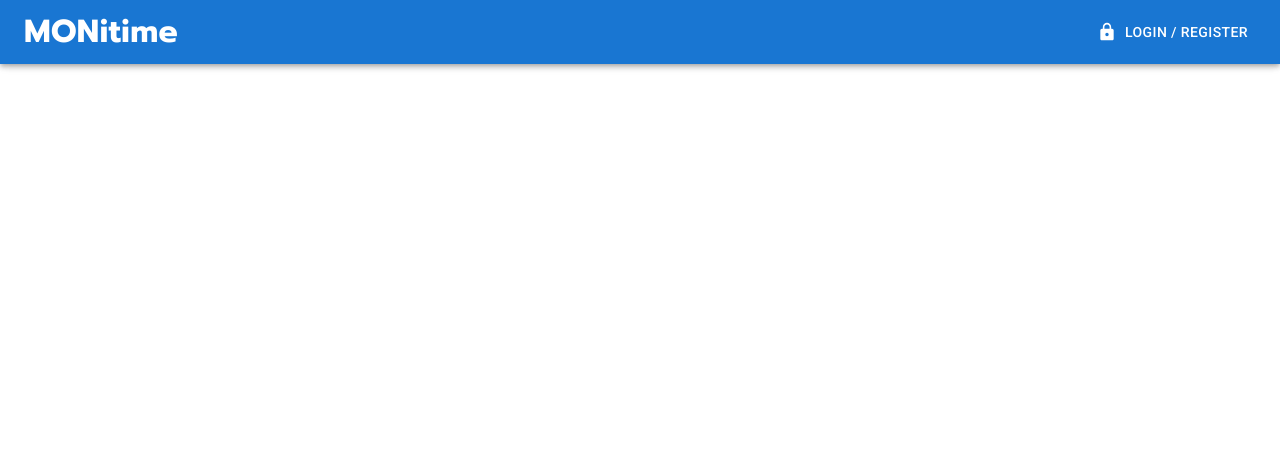
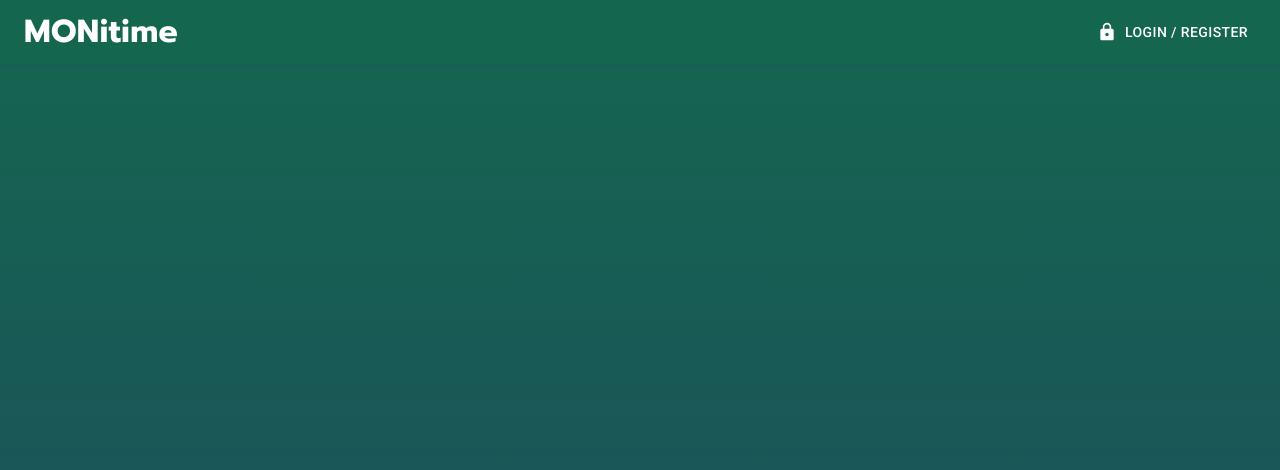
Before and after one commit to aramind/first-web-dev-portfolio, a React (Create React App) app in the folder p4-node-app/client/: page / in a window 1280 px wide. Shown: the top 470 px of the page. Built offline with nearby package versions, Linux system fonts and the light colour scheme.

Commit message:
feat: adding preliminary styling
  - started customizing the theme using the muiTheme.js
  - applying background color to body and navbar
  - setting the color for hover effect of navbar links

```diff
--- a/p4-node-app/client/src/App.js
+++ b/p4-node-app/client/src/App.js
@@ -1,4 +1,5 @@
 import "./App.css";
+import { ThemeProvider, createTheme } from "@mui/material";
 import NavBar from "./components/navbar/NavBar";
 
 function App() {
--- a/p4-node-app/client/src/components/navbar/NavBar.js
+++ b/p4-node-app/client/src/components/navbar/NavBar.js
@@ -11,6 +11,7 @@ import { Lock, PendingActionsOutlined } from "@mui/icons-material";
 import photoURL from "../../profile.jpg";
 import { useValue } from "../../context/ContextProvider";
 import NavBarLinks from "./NavBarLinks";
+import { theme } from "../../muiTheme";
 
 // testing only
 const user = { name: "testUser", photoURL };
@@ -22,7 +23,8 @@ const NavBar = () => {
   } = useValue();
   return (
     <AppBar
-    // sx={{ border: "1px solid red" }}
+      elevation={5}
+      sx={{ boxShadow: "0px 4px 4px #185E54" }}
     >
       <Toolbar
         // disableGutters
@@ -44,7 +46,7 @@ const NavBar = () => {
             to="/" //TODO: check this props
             sx={{
               "&:hover": {
-                color: "red", //TODO: finalize the color
+                color: theme.palette.hovercolor.text, //TODO: finalize the color
                 textDecoration: "none",
                 cursor: "pointer",
               },
--- a/p4-node-app/client/src/components/navbar/NavBarLink.js
+++ b/p4-node-app/client/src/components/navbar/NavBarLink.js
@@ -1,5 +1,6 @@
 import { Link } from "@mui/material";
 import React from "react";
+import { theme } from "../../muiTheme";
 
 const NavBarLink = ({ name, to }) => {
   return (
@@ -11,7 +12,7 @@ const NavBarLink = ({ name, to }) => {
       px={1}
       sx={{
         "&:hover": {
-          color: "red", //TODO: finalize the color
+          color: theme.palette.hovercolor.text, //TODO: finalize the color
           textDecoration: "underline",
         },
       }}
--- a/p4-node-app/client/src/index.css
+++ b/p4-node-app/client/src/index.css
@@ -1,13 +1,11 @@
 body {
-  margin: 0;
-  font-family: -apple-system, BlinkMacSystemFont, 'Segoe UI', 'Roboto', 'Oxygen',
-    'Ubuntu', 'Cantarell', 'Fira Sans', 'Droid Sans', 'Helvetica Neue',
-    sans-serif;
-  -webkit-font-smoothing: antialiased;
-  -moz-osx-font-smoothing: grayscale;
+  /* background-color: lightgray; */
+  min-height: 100vh;
+
+  background-image: linear-gradient(180deg, #15664f, #1c4c5e);
 }
 
 code {
-  font-family: source-code-pro, Menlo, Monaco, Consolas, 'Courier New',
+  font-family: source-code-pro, Menlo, Monaco, Consolas, "Courier New",
     monospace;
 }
--- a/p4-node-app/client/src/index.js
+++ b/p4-node-app/client/src/index.js
@@ -3,12 +3,16 @@ import ReactDOM from "react-dom/client";
 import "./index.css";
 import App from "./App";
 import ContextProvider from "./context/ContextProvider";
+import { ThemeProvider } from "@mui/material";
+import { theme } from "./muiTheme";
 
 const root = ReactDOM.createRoot(document.getElementById("root"));
 root.render(
   <React.StrictMode>
     <ContextProvider>
-      <App />
+      <ThemeProvider theme={theme}>
+        <App />
+      </ThemeProvider>
     </ContextProvider>
   </React.StrictMode>
 );
--- /dev/null
+++ b/p4-node-app/client/src/muiTheme.js
@@ -0,0 +1,14 @@
+import { createTheme } from "@mui/material";
+
+export const theme = createTheme({
+  palette: {
+    primary: {
+      main: "#15664F",
+      light: "#3D816E",
+      dark: "#1a5559",
+    },
+    hovercolor: {
+      text: "#00e1ff",
+    },
+  },
+});
```
